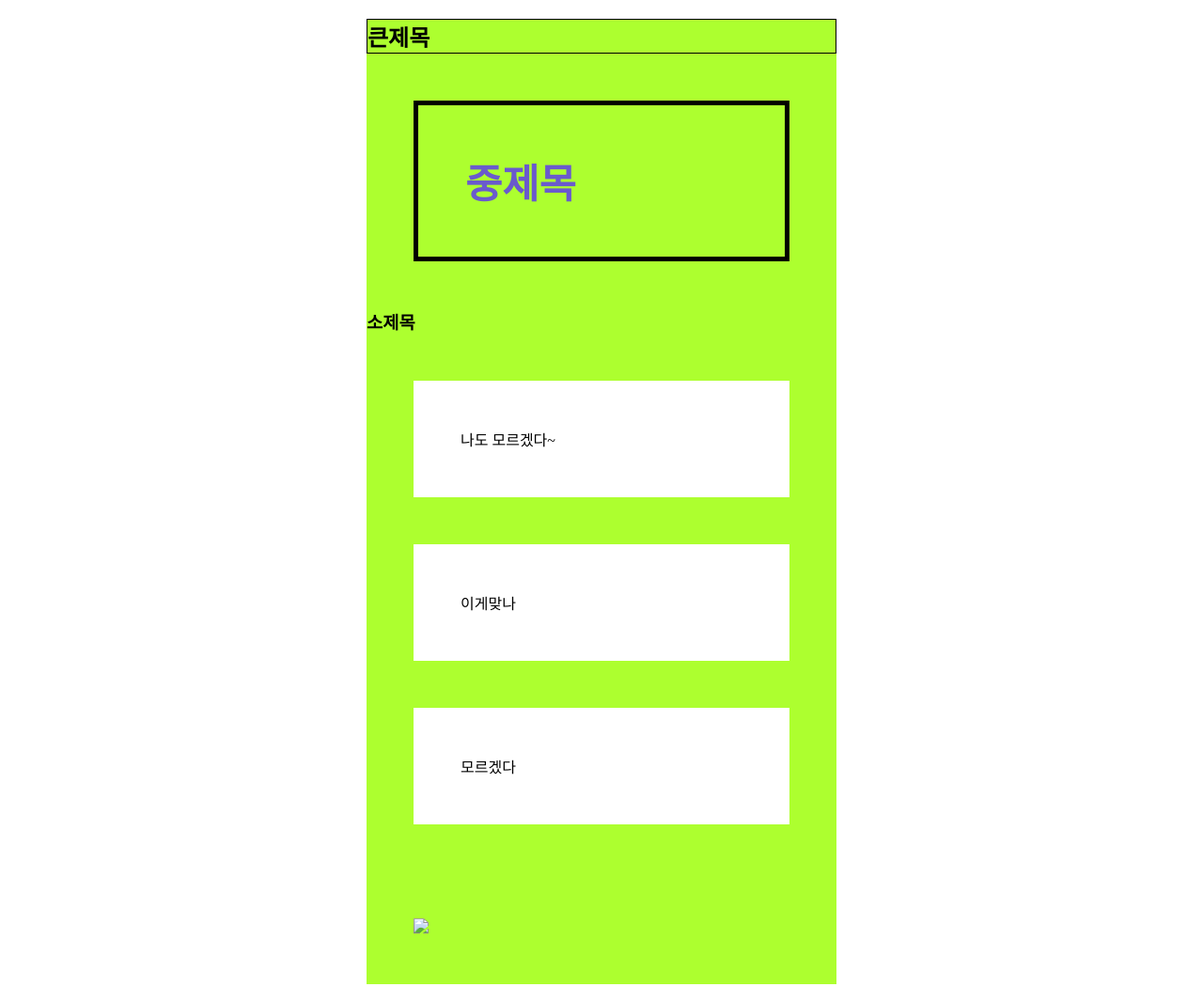
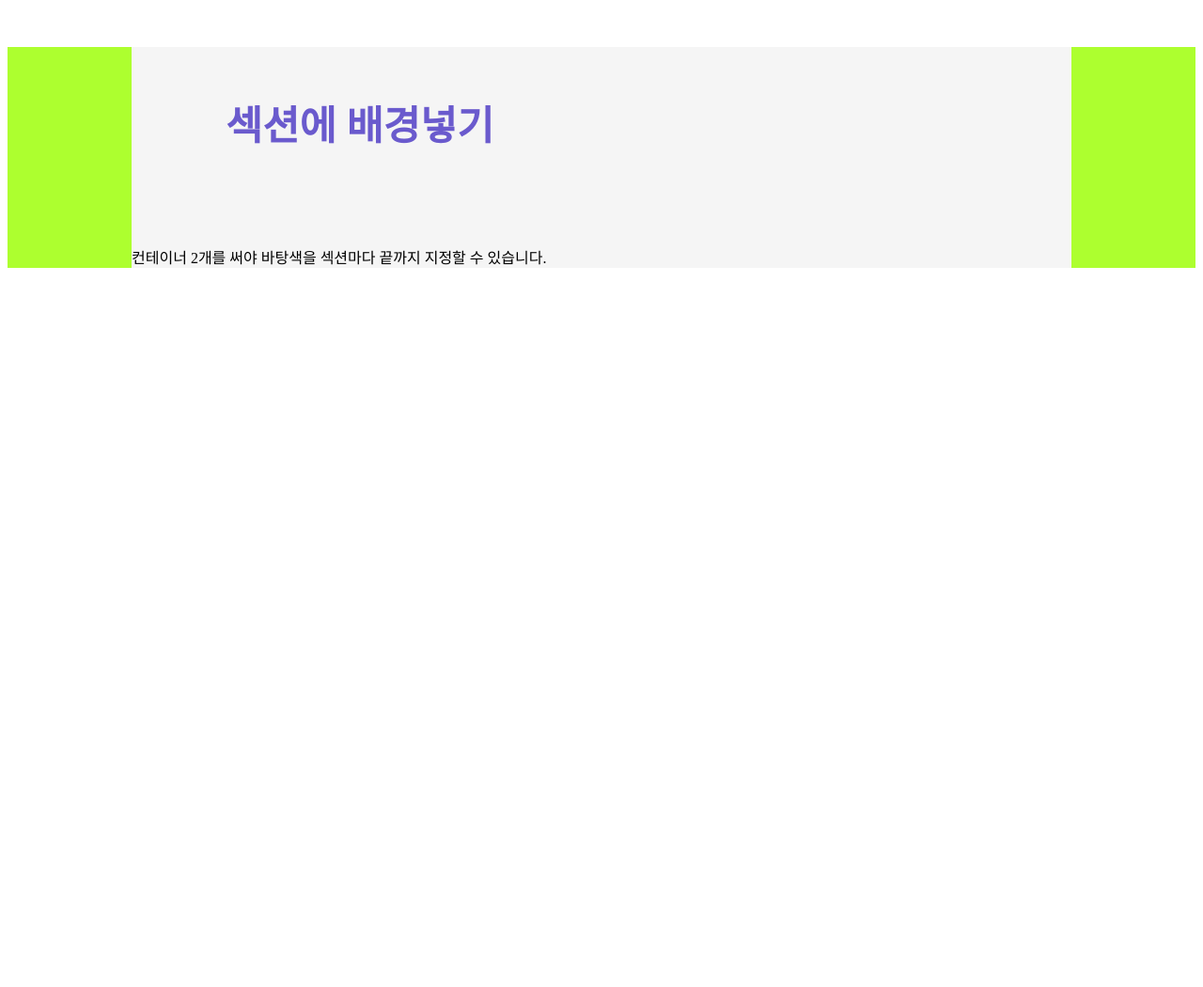
Before and after one commit to xerimu/1, a plain HTML site: page index.html in a window 1280 px wide. Shown: the whole page at 94% size. After the commit the page ends 800 px from the top, so only its background shows below. Drawn offline with Linux system fonts and the light colour scheme.

Commit message:
Add files via upload

```diff
--- a/index.html
+++ b/index.html
@@ -7,13 +7,11 @@
 	<style type="text/css">
 		h1{border: 1px solid black;}
 		h2{font-size: 32pt; color: slateblue;
-			border: 5px solid black;
 			margin: 50px; padding: 50px;}
 		p{margin: 50px; padding: 50px; background: white;}
-		section{background: greenyellow;
-				width: 500px;
-				margin-top: 50px;
-				margin: auto;}
+		section{background: greenyellow; margin-top: 50px;}
+		.contents{width: 1000px; margin: auto; background: whitesmoke;}
+		div{background: blueviolet;}
 		img{width: 100px; margin: 50px;}
 	</style>
 </head>
@@ -26,16 +24,14 @@
 	6. div는  대표적인 박스다.
 	캐시메모리때문에 리프레쉬 안되면 쉬프트 누르고 리프레쉬
 	7. 영어 소문자로만 파일이름, 코드를 작성하는 것이 좋다
-	8. 이미지와 index파일은 같은 폴더 안에 있어야 나온다.-->
+	8. 이미지와 index파일은 같은 폴더 안에 있어야 나온다.
+	9. 파일탐색기 > 보기에서 확장명 체크! -->
 <body>
 	<section>
-		<h1>큰제목</h1>
-		<h2>중제목</h2>
-		<h3>소제목</h3>
-		<p>나도 모르겠다~</p>
-		<p>이게맞나</p>
-		<p>모르겠다</p>
-		<div><img src="life.jpg"></div>
+		<div class="contents">
+			<h2>섹션에 배경넣기</h2>
+			컨테이너 2개를 써야 바탕색을 섹션마다 끝까지 지정할 수 있습니다.
+		</div>
 	</section>
 </body>
 </html>
```
